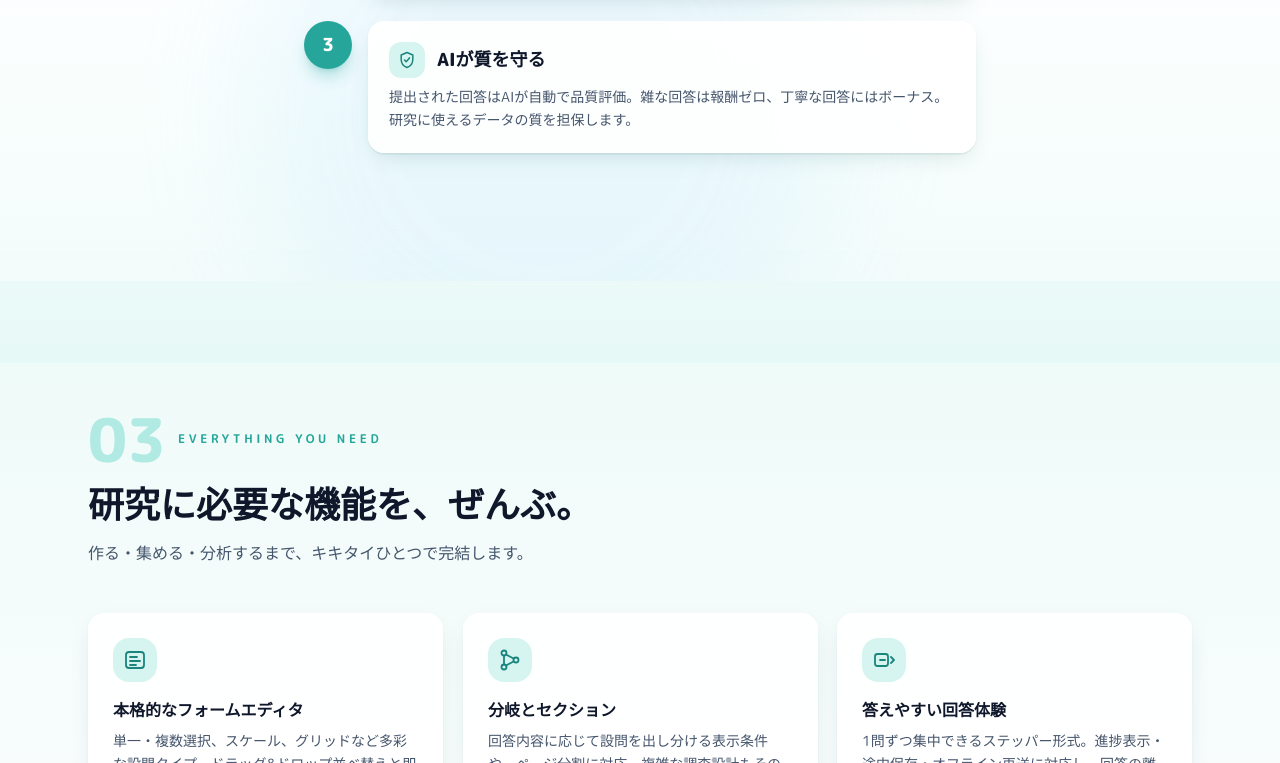
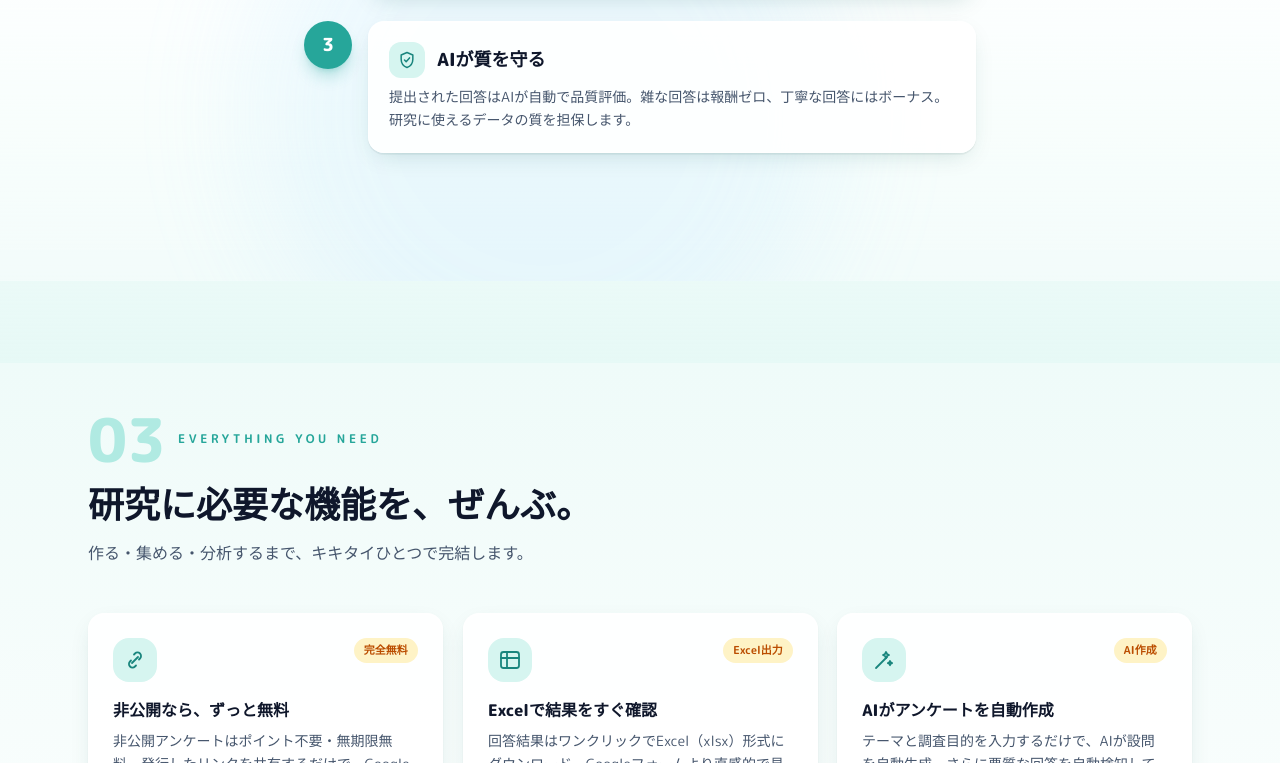
Before and after one commit to saltyland/kikitai-public, a Next.js app: page / in a window 1280 px wide. Shown: the part 2037-2800 px from the top of the page. Built offline with nearby package versions, Linux system fonts and the light colour scheme; no server answers.

Commit message:
feat: login page value props and landing page icon refresh

```diff
--- a/app/login/page.tsx
+++ b/app/login/page.tsx
@@ -15,7 +15,12 @@ export default async function LoginPage({
           <LogoMark className="mx-auto h-12" />
           <h1 className="mt-2 text-center text-2xl font-extrabold">キキタイ</h1>
         </Link>
-        <p className="mb-6 mt-1 text-center text-sm text-slate-500">Googleアカウントでログイン・新規登録できます</p>
+        <p className="mt-1 text-center text-sm text-slate-500">Googleアカウントでログイン・新規登録できます</p>
+        <ul className="mb-6 mt-3 space-y-1 text-center text-xs text-slate-400">
+          <li>非公開アンケートはポイント不要・ずっと無料</li>
+          <li>AIが質問を自動作成／Excelで結果をすぐ確認</li>
+          <li>独自のAI評価で悪質な回答を自動ブロック</li>
+        </ul>
         <LoginForm next={next} />
       </div>
     </main>
--- a/components/LandingPage.tsx
+++ b/components/LandingPage.tsx
@@ -4,14 +4,6 @@ import { Reveal, ScrollProgressBar, AuroraBackground } from '@/components/Scroll
 
 /* 装飾用の小さなアイコン（絵文字は使わない方針のため、すべてSVG） */
 
-function IconEditor({ className }: { className?: string }) {
-  return (
-    <svg viewBox="0 0 24 24" fill="none" stroke="currentColor" strokeWidth="1.8" strokeLinecap="round" strokeLinejoin="round" className={className} aria-hidden>
-      <rect x="3" y="4" width="18" height="16" rx="3" />
-      <path d="M7 9h7M7 13h10M7 17h6" />
-    </svg>
-  );
-}
 function IconBranch({ className }: { className?: string }) {
   return (
     <svg viewBox="0 0 24 24" fill="none" stroke="currentColor" strokeWidth="1.8" strokeLinecap="round" strokeLinejoin="round" className={className} aria-hidden>
@@ -80,6 +72,48 @@ function IconCoin({ className }: { className?: string }) {
     <svg viewBox="0 0 24 24" fill="none" stroke="currentColor" strokeWidth="1.8" strokeLinecap="round" strokeLinejoin="round" className={className} aria-hidden>
       <circle cx="12" cy="12" r="9" />
       <path d="M12 7v10M9.5 9.5h3.2a1.8 1.8 0 010 3.6H9.8M9.5 13.1h3.4a1.8 1.8 0 010 3.6H10" />
+    </svg>
+  );
+}
+function IconLink({ className }: { className?: string }) {
+  return (
+    <svg viewBox="0 0 24 24" fill="none" stroke="currentColor" strokeWidth="1.8" strokeLinecap="round" strokeLinejoin="round" className={className} aria-hidden>
+      <path d="M9 15l6-6" />
+      <path d="M11 6.5l1-1a3.5 3.5 0 015 5l-1 1" />
+      <path d="M13 17.5l-1 1a3.5 3.5 0 01-5-5l1-1" />
+    </svg>
+  );
+}
+function IconTable({ className }: { className?: string }) {
+  return (
+    <svg viewBox="0 0 24 24" fill="none" stroke="currentColor" strokeWidth="1.8" strokeLinecap="round" strokeLinejoin="round" className={className} aria-hidden>
+      <rect x="3" y="4" width="18" height="16" rx="2.5" />
+      <path d="M3 10h18M9 4v16" />
+    </svg>
+  );
+}
+function IconWand({ className }: { className?: string }) {
+  return (
+    <svg viewBox="0 0 24 24" fill="none" stroke="currentColor" strokeWidth="1.8" strokeLinecap="round" strokeLinejoin="round" className={className} aria-hidden>
+      <path d="M4 20L15 9" />
+      <path d="M14 4l1 2 2 1-2 1-1 2-1-2-2-1 2-1 1-2z" />
+      <path d="M18 13l.7 1.4 1.4.7-1.4.7-.7 1.4-.7-1.4-1.4-.7 1.4-.7.7-1.4z" />
+    </svg>
+  );
+}
+function IconBan({ className }: { className?: string }) {
+  return (
+    <svg viewBox="0 0 24 24" fill="none" stroke="currentColor" strokeWidth="1.8" strokeLinecap="round" strokeLinejoin="round" className={className} aria-hidden>
+      <circle cx="12" cy="12" r="9" />
+      <path d="M6.5 6.5l11 11" />
+    </svg>
+  );
+}
+function IconBrain({ className }: { className?: string }) {
+  return (
+    <svg viewBox="0 0 24 24" fill="none" stroke="currentColor" strokeWidth="1.8" strokeLinecap="round" strokeLinejoin="round" className={className} aria-hidden>
+      <path d="M9 4.5a2.5 2.5 0 00-2.5 2.5v.2A2.8 2.8 0 004 9.8v.4a2.8 2.8 0 001 2.1 2.6 2.6 0 00-.4 1.4 2.8 2.8 0 002.8 2.8h.1V19a2.5 2.5 0 005 0V7a2.5 2.5 0 00-2.5-2.5z" />
+      <path d="M15 4.5A2.5 2.5 0 0117.5 7v.2a2.8 2.8 0 012.5 2.6v.4a2.8 2.8 0 01-1 2.1 2.6 2.6 0 01.4 1.4 2.8 2.8 0 01-2.8 2.8h-.1V19a2.5 2.5 0 01-5 0V7" />
     </svg>
   );
 }
@@ -218,7 +252,7 @@ export default function LandingPage() {
               </Reveal>
               <Reveal delay={760}>
                 <ul className="mt-6 flex flex-wrap gap-x-5 gap-y-2 text-sm text-slate-500">
-                  {['登録は無料', 'スマホで1問ずつサクサク回答', 'AIが回答の質をチェック'].map((t) => (
+                  {['登録は無料', '非公開ならGoogleフォーム感覚でずっと無料', 'AIが質問を自動作成', '独自AI評価で悪質回答を自動ブロック'].map((t) => (
                     <li key={t} className="flex items-center gap-1.5">
                       <IconCheckCircle className="h-4 w-4 text-brand-500" />
                       {t}
@@ -363,9 +397,22 @@ export default function LandingPage() {
             <div className="mt-12 grid gap-5 sm:grid-cols-2 lg:grid-cols-3">
               {[
                 {
-                  icon: IconEditor,
-                  title: '本格的なフォームエディタ',
-                  body: '単一・複数選択、スケール、グリッドなど多彩な設問タイプ。ドラッグ&ドロップ並べ替えと即時プレビューで直感的に作成できます。',
+                  icon: IconLink,
+                  title: '非公開なら、ずっと無料',
+                  body: '非公開アンケートはポイント不要・無期限無料。発行したリンクを共有するだけで、Googleフォームと同じ感覚で誰でもすぐに使えます。',
+                  badge: '完全無料',
+                },
+                {
+                  icon: IconTable,
+                  title: 'Excelで結果をすぐ確認',
+                  body: '回答結果はワンクリックでExcel（xlsx）形式にダウンロード。Googleフォームより直感的で見やすい、おしゃれな集計画面もそのまま使えます。',
+                  badge: 'Excel出力',
+                },
+                {
+                  icon: IconWand,
+                  title: 'AIがアンケートを自動作成',
+                  body: 'テーマと調査目的を入力するだけで、AIが設問を自動生成。さらに悪質な回答を自動検知してブロックする、キキタイ独自の防御機能つき。',
+                  badge: 'AI作成',
                 },
                 {
                   icon: IconBranch,
@@ -382,22 +429,19 @@ export default function LandingPage() {
                   title: 'リアルタイム集計',
                   body: '円グラフ・棒グラフ・クロス集計を自動生成。CSVダウンロードや統計量（平均・標準偏差など）の算出にも対応します。',
                 },
-                {
-                  icon: IconSparkle,
-                  title: 'AIによる品質評価',
-                  body: '回答の丁寧さをAIが採点し、報酬に反映。「とりあえず埋めただけ」の回答からあなたのデータを守ります。',
-                },
-                {
-                  icon: IconShield,
-                  title: 'プライバシーに配慮',
-                  body: 'プロフィール属性は項目ごとに公開・非公開を選択可能。非公開にするとポイントボーナスがもらえる設計です。',
-                },
-              ].map(({ icon: Icon, title, body }, i) => (
+              ].map(({ icon: Icon, title, body, badge }, i) => (
                 <Reveal key={title} direction="up" delay={(i % 3) * 100 + Math.floor(i / 3) * 60}>
                   <div className="card-3d card-3d-hover h-full p-6">
-                    <span className="inline-flex h-11 w-11 items-center justify-center rounded-2xl bg-brand-100 text-brand-600">
-                      <Icon className="h-6 w-6" />
-                    </span>
+                    <div className="flex items-start justify-between">
+                      <span className="inline-flex h-11 w-11 items-center justify-center rounded-2xl bg-brand-100 text-brand-600">
+                        <Icon className="h-6 w-6" />
+                      </span>
+                      {badge && (
+                        <span className="rounded-full bg-amber-100 px-2.5 py-1 text-[11px] font-bold text-amber-700">
+                          {badge}
+                        </span>
+                      )}
+                    </div>
                     <h3 className="mt-4 font-extrabold text-slate-900">{title}</h3>
                     <p className="mt-2 text-sm leading-relaxed text-slate-600">{body}</p>
                   </div>
@@ -414,6 +458,12 @@ export default function LandingPage() {
             <div>
               <SectionKicker no="04" label="Quality, guarded by AI" />
               <Reveal>
+                <span className="mb-3 inline-flex items-center gap-1.5 rounded-full bg-brand-600 px-3 py-1 text-xs font-bold text-white">
+                  <IconBrain className="h-3.5 w-3.5" />
+                  キキタイ独自開発・前例のない評価システム
+                </span>
+              </Reveal>
+              <Reveal delay={60}>
                 <h2 className="text-3xl font-extrabold leading-snug text-slate-900 sm:text-4xl">
                   雑な回答は、ゼロ。
                   <br />
@@ -422,10 +472,25 @@ export default function LandingPage() {
               </Reveal>
               <Reveal delay={120}>
                 <p className="mt-5 max-w-md text-base leading-relaxed text-slate-600">
-                  提出された回答はAIが100点満点で自動採点。「とりあえず埋めただけ」の回答は
-                  報酬が下がり、設問に正面から答えた誠実な回答にはボーナスが付きます。
-                  だから集まるのは、研究に使えるデータだけ。
+                  提出された回答はAIが100点満点で自動採点。「とりあえず埋めただけ」の回答や
+                  悪質な回答は自動で検知され報酬が下がり、設問に正面から答えた誠実な回答には
+                  ボーナスが付きます。他のアンケートサービスにはない、キキタイだけの仕組みです。
                 </p>
+              </Reveal>
+              <Reveal delay={180}>
+                <ul className="mt-5 space-y-2 text-sm text-slate-600">
+                  {[
+                    { icon: IconBan, text: '悪質・テキトーな回答をAIが自動検知してブロック' },
+                    { icon: IconBrain, text: 'キキタイだけの独自評価アルゴリズムを採用' },
+                  ].map(({ icon: Icon, text }) => (
+                    <li key={text} className="flex items-center gap-2">
+                      <span className="inline-flex h-6 w-6 shrink-0 items-center justify-center rounded-full bg-brand-100 text-brand-600">
+                        <Icon className="h-3.5 w-3.5" />
+                      </span>
+                      {text}
+                    </li>
+                  ))}
+                </ul>
               </Reveal>
             </div>
             <Reveal direction="right" delay={120}>
```
